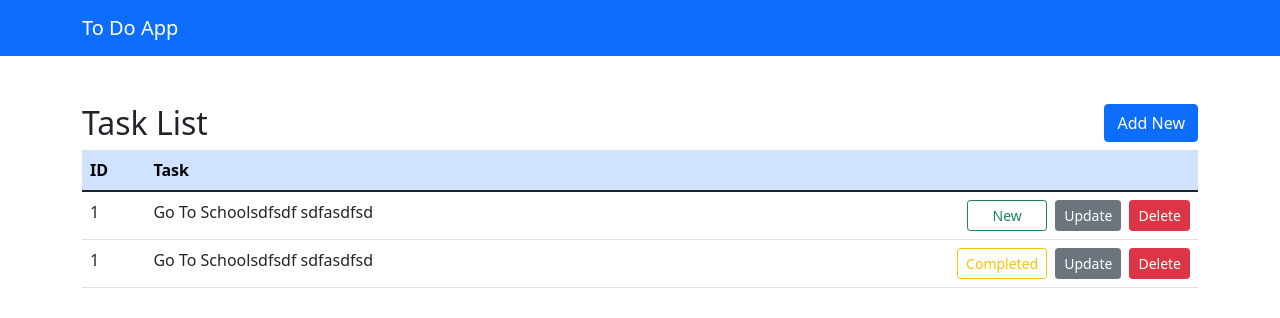
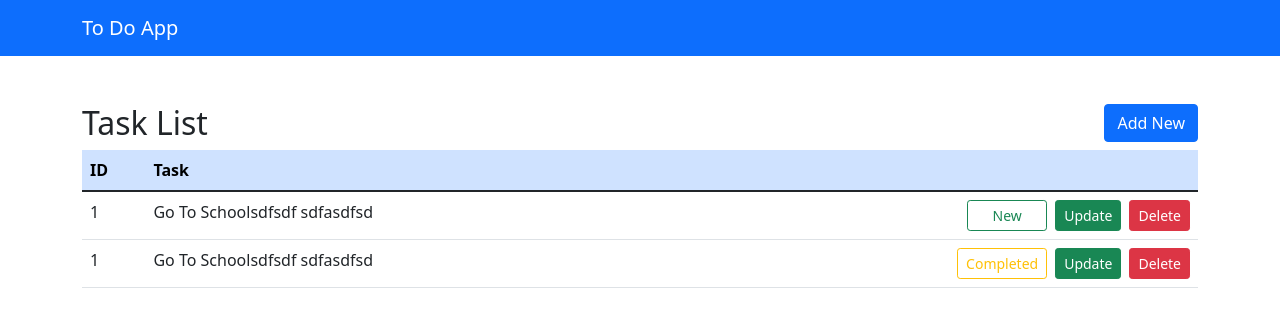
Before and after one commit to pragith98/ToDoFrontend, a Vue app: page / in a window 1280 px wide. Shown: the top 318 px of the page. Built offline with nearby package versions, Linux system fonts and the light colour scheme.

Commit message:
change update button color

```diff
--- a/src/components/TaskTable.vue
+++ b/src/components/TaskTable.vue
@@ -22,8 +22,7 @@
                     <td align="right">
                         <!-- <button type="button" class="btn btn-outline-warning btn-sm">Completed</button> -->
                         <button type="button" class="btn btn-outline-success btn-sm" style="width:80px">New</button>
-                        <!-- <button type="button" class="btn btn-secondary mx-2 btn-sm">Update</button> -->
-                        <router-link to='/UpdateTask' class="btn btn-secondary mx-2 btn-sm">Update</router-link>
+                        <router-link to='/UpdateTask' class="btn btn-success mx-2 btn-sm">Update</router-link>
                         <button type="button" class="btn btn-danger btn-sm">Delete</button>
                     </td>
                 </tr>
@@ -33,7 +32,7 @@
                     <td align="right">
                         <button type="button" class="btn btn-outline-warning btn-sm">Completed</button>
                         <!-- <button type="button" class="btn btn-outline-success btn-sm" style="width:80px">New</button> -->
-                        <button type="button" class="btn btn-secondary mx-2 btn-sm">Update</button>
+                        <button type="button" class="btn btn-success mx-2 btn-sm">Update</button>
                         <button type="button" class="btn btn-danger btn-sm">Delete</button>
                     </td>
                 </tr>
```
